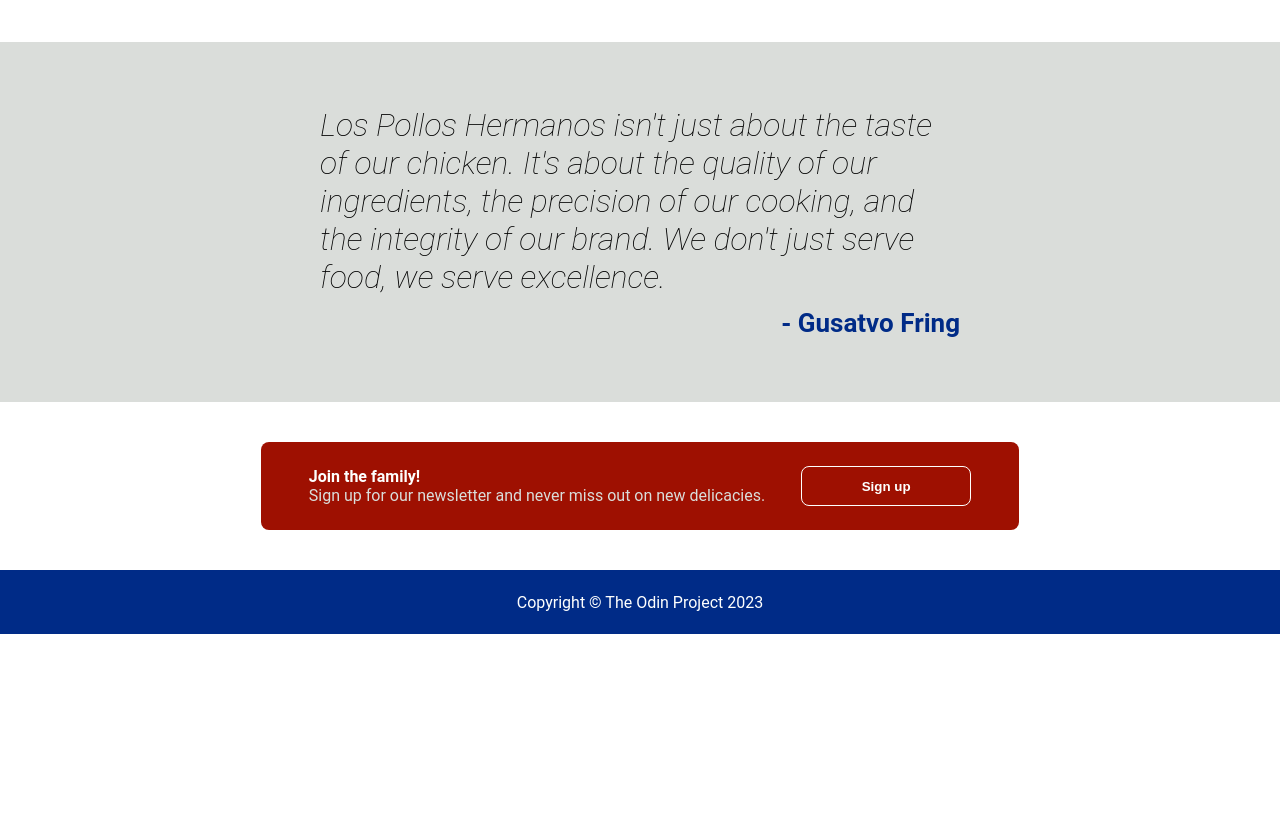
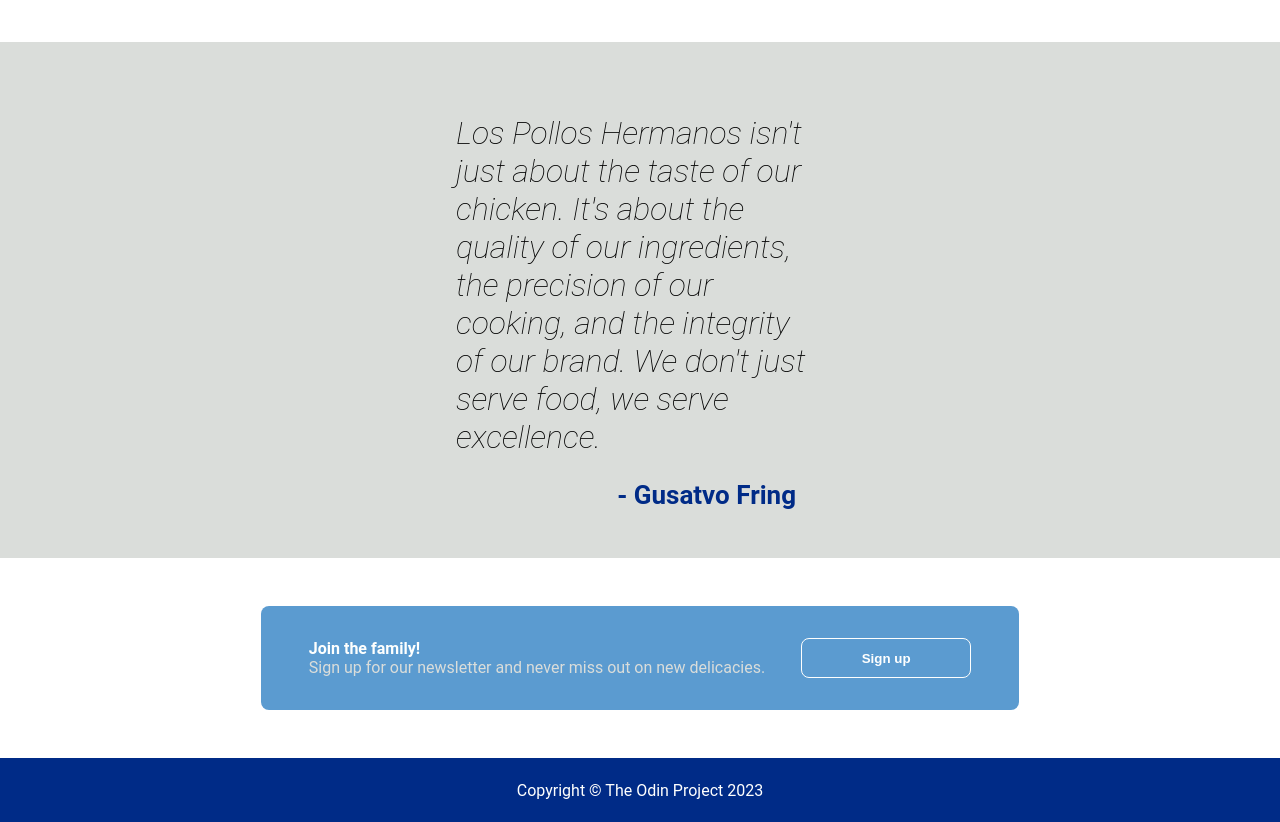
Before and after one commit to LukeCloete/Landing_Page, a plain HTML site: page index.html in a window 1280 px wide. Shown: the part 810-1632 px from the top of the page. Before the commit the page ends 1444 px from the top, so only its background shows below. Drawn offline with Linux system fonts and the light colour scheme.

Commit message:
Edit styles

```diff
--- a/styles.css
+++ b/styles.css
@@ -18,6 +18,11 @@
 html {
     font-family: "roboto", sans-serif;
     font-size: 16px;
+}
+
+main {
+    display: flex;
+    flex-direction: column;
 }
 
 header {
@@ -142,6 +147,13 @@ section.staff {
     gap: 8px;
 }
 
+.staff-img {
+    width: 140px;
+  height: 140px;
+  border-radius: 8px;
+  border: 5px solid var(--red);
+}
+
 .staff-card img {
     width: 140px;
     height: 140px;
@@ -163,10 +175,10 @@ section.staff {
 
 section.quote {
     background-color: var(--off-white);
-    display: flex;
+    /* display: flex;
     flex-direction: column;
     justify-content: center;
-    align-items: center;
+    align-items: center; */
 }
 
 .section-3-wrapper {
@@ -174,22 +186,24 @@ section.quote {
     flex-direction: column;
     align-items: center;
     justify-content: center;
-    margin: 5% 25%;
-    gap: 12px;
+    margin: 0 30%;
+    padding: 48px
 }
 
-.section-3-wrapper p {
+.author {
     font-size: 26px;
     font-weight: bold;
     color: var(--blue);
     align-self: flex-end;
+    padding-right: 52px;
 }
 
 blockquote {
     font-size: 32px;
     font-weight: 100;
     font-style: italic;
-    color: black);
+    color: black;
+    padding: 24px;
 }
 
 /* Call to Action section */
@@ -202,9 +216,9 @@ section.call-to-action {
 
 section div.container {
     border-radius: 8px;
-    background-color: var(--red);
-    padding: 24px 48px;
-    margin: 40px 0;
+    background-color: var(--light-blue);
+    padding: 32px 48px;
+    margin: 48px 0;
     display: flex;
     align-items: center;
     gap: 36px;
@@ -221,7 +235,7 @@ section div.container {
 
 .CTA-button {
     color: var(--white);
-    background-color: var(--red);
+    background-color: var(--light-blue);
     border: 1px solid var(--white);
     border-radius: 8px;
     width: 170px;
```
